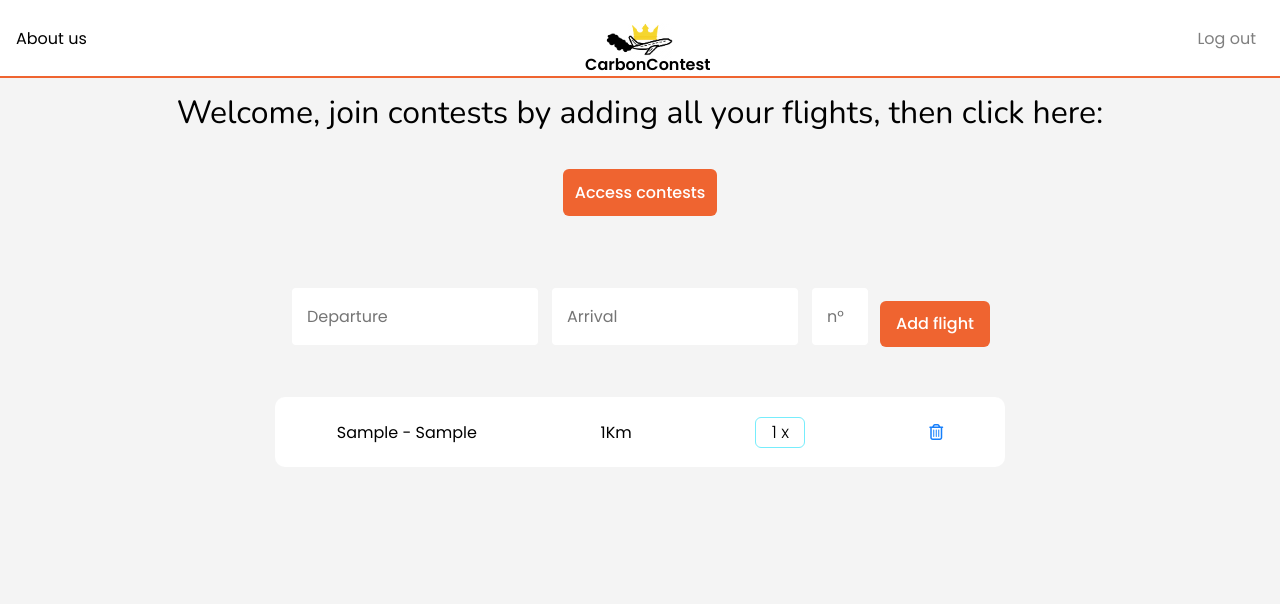
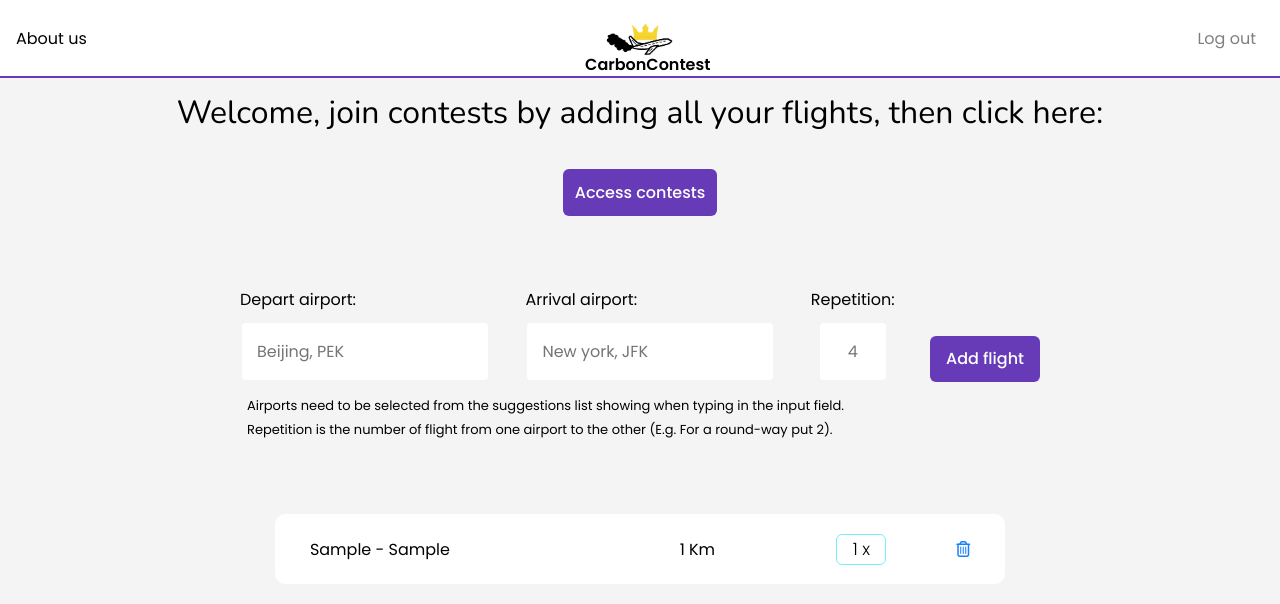
Before and after one commit to Aladeen1/footprint-travel-tracker, a Rails app: page / in a window 1280 px wide. Shown: the top 604 px of the page. Run offline with Rails 7, Linux system fonts and the light colour scheme; a user stored in the database is signed in; tables that the repository leaves empty hold one stand-in row (values such as "Sample post"); style sheets or scripts are compiled from the project's sources; some libraries are stand-ins or nearby versions.

Commit message:
Added validations and labels on searchbar

```diff
--- a/app/assets/stylesheets/config/_colors.scss
+++ b/app/assets/stylesheets/config/_colors.scss
@@ -9,7 +9,8 @@ $gray: #0E0000;
 $light-gray: #F4F4F4;
 
 
-$orange: #EF6430;
+$orange: #673ab7;
+// FF7A00 673ab7
 $light-blue: #76EDFC;
 
 $white: #ffffff;
--- a/app/assets/stylesheets/pages/_home.scss
+++ b/app/assets/stylesheets/pages/_home.scss
@@ -18,7 +18,6 @@
 
 	form {
 		display: flex;
-		width: 700px;
 		justify-content: space-between;
 		align-items: flex-end;
 	}
@@ -26,7 +25,31 @@
 	.form-container {
 		margin: 50px 0px;
 		display: flex;
-		justify-content: center;
+    	flex-direction: column;
+
+    	.form-input-container {
+    		width: 800px;
+    		display: flex;
+    		justify-content: space-between;
+    		align-items: flex-end;
+    	}
+
+    	.form-input-div {
+    		display: flex;
+    		flex-direction: column;
+
+    		#error-signal {
+    			padding: 5px;
+    			line-height: 180%;
+			    text-align: left;
+			    font-size: 13px;
+			    font-weight: 400;
+			    border: solid 2px #F4F4F4;
+			    width: fit-content;
+			    border-radius: 10px;
+			    margin-top: 5px;
+    		}
+    	}
 
 		input[type=text] {
 			width: 250px;
@@ -43,7 +66,9 @@
 		}
 
 		#flight_repetition {
-			width: 60px;
+			width: 70px;
+    		text-align: center;
+    		margin: auto;
 		}
 	}
 
@@ -68,17 +93,18 @@
 			color: white;
 		}
 	}
-
-	p {
-		text-align: center;
-	}
 }
 
 .suggestion {
 
+	display: flex;
+	flex-direction: column;
+	position: relative;
+
 	li {
 		min-width: 550px;
 		position: absolute;
+		top: 95px;
 		list-style: none;
 		border: solid 1px $light-blue;
     	border-radius: 6px;
@@ -131,4 +157,14 @@
 		padding: 15px;
 	}
 */
+
+	.inlist-stat-display {
+		width: 87px;
+		text-align: left;
+	}
+
+	.inlist-airport-display {
+		width: 300px;
+		text-align: left;
+	}
 }
--- a/app/javascript/packs/autocomplete.js
+++ b/app/javascript/packs/autocomplete.js
@@ -2,6 +2,7 @@ import axios from 'axios';
 import 'js-autocomplete/auto-complete.css';
 import autoComplete from 'js-autocomplete';
 import $ from "jquery";
+import { validateForm } from './validations';
 
 const proxy = 'https://cors-anywhere.herokuapp.com/';
 
@@ -9,7 +10,11 @@ var xhr;
 
 const departInput = document.getElementById('flight_depart');
 const arriveeInput = document.getElementById('flight_arrival');
+const repetitionInput = document.getElementById('flight_repetition');
+const form = document.getElementById('new_flight');
 let locationCoordinates = [];
+
+
 
 // Function calculating the distance between two points using geolocation coordinates
 
@@ -97,14 +102,14 @@ function renderSuggestion(data, input, type) {
 function boxDisappear(input, type) {
 	const box = document.getElementById(type);
 	document.addEventListener('click', (target) => {
-		if (box && !box.contains(event.target)) {
+		if (box && !box.contains(event.target) && document.getElementById('search')) {
 			 document.getElementById(type).style.display = "none";
 		}
 	})
 }
 
 // Function creating the autocomplete field using autocomplete.js library, it's a lightweight library from unsplash.
-// It doesn't work fully anymore because of Jquery and maintainance problem I think so I found a work around and it works well.
+// It doesn't work fully anymore because of Jquery and maintainance problem I think, so I found a work around.
 
 function createAutocomplete(input, type) {
 	let result;
@@ -129,8 +134,28 @@ function createAutocomplete(input, type) {
 
 // Listening to load event to see if we are on search page so we can create the autocomplete fields.
 
+window.addEventListener('load', () => {
+	if (document.getElementById('search')) {
+		console.log("here")
+		createAutocomplete(departInput, 'depart__suggestion');
+		createAutocomplete(arriveeInput, 'arrival__suggestion');
+		validateForm(form);
+	} else {
+		console.log("not here")
+	}
+})
 
-if (document.getElementById('search')) {
-	createAutocomplete(departInput, 'depart__suggestion');
-	createAutocomplete(arriveeInput, 'arrival__suggestion');
-}
+// document.addEventListener("turbolinks:load", function(event) {
+
+//   	if (document.getElementById('search')) {
+// 		console.log("here")
+// 		createAutocomplete(departInput, 'depart__suggestion');
+// 	    createAutocomplete(arriveeInput, 'arrival__suggestion');
+// 	} else {
+// 		console.log("not here")
+// 	}
+// })
+
+// document.addEventListener("DOMContentLoaded", () => {
+// 	console.log("contentloaded")
+// })
--- a/app/views/flights/new.html.erb
+++ b/app/views/flights/new.html.erb
@@ -1,4 +1,3 @@
-<%= javascript_pack_tag "autocomplete" %>
 
 <div id="search"></div>
 <div class="main-container">
@@ -14,40 +13,46 @@
 
 	<%= simple_form_for(@flight) do |f| %>
 
-
+		  	<div class="form-input-div">
+		  		<div class="form-input-container">
 				  	<div class="suggestion">
-			  <%= f.text_field :depart, placeholder: 'Departure', label:false %>
-			  <li id="depart__suggestion" style="display: none;">
-			  </li>
+				  		<%= f.label :depart, 'Depart airport:' %>
+					 	<%= f.text_field :depart, placeholder: 'Beijing, PEK' %>
+					  <li id="depart__suggestion" style="display: none;"></li>
 			      	</div>
 
 			  		<div class="suggestion">
-			  <%= f.text_field :arrival, placeholder: 'Arrival', label:false %>
-			  <li id="arrival__suggestion" style="display: none;">
-			  </li>
+			  			<%= f.label :arrival, 'Arrival airport:' %>
+					  	<%= f.text_field :arrival, placeholder: 'New york, JFK' %>
+					  	<li id="arrival__suggestion" style="display: none;"></li>
 			      	</div>
 
 			      	<div class="suggestion">
-			  <%= f.text_field :repetition, placeholder: 'n°', label:false %>
+			      		<%= f.label :repetition, 'Repetition:' %>
+					  	<%= f.text_field :repetition, placeholder: '4' %>
 			      	</div>
-
-	      	<!-- <div class="checkbox-styled-input"><i style="display: block;" class="fas fa-check"></i></div> -->
 
 			      	<%= f.hidden_field :distance %>
 	  				<%= f.hidden_field :iata_departure %>
 	  				<%= f.hidden_field :iata_arrival %>
 
 	  				<%= f.button :submit, "Add flight", class: "button-standard" %>
+		      	</div>
+		      	<p id="error-signal">Airports need to be selected from the suggestions list showing when typing in the input field.</br> Repetition is the number of flight from one airport to the other (E.g. For a round-way put 2).</p>
+	      	</div>
+
+	      	<!-- <div class="checkbox-styled-input"><i style="display: block;" class="fas fa-check"></i></div> -->
+
 		<% end %>
 	</div>
 	<% if user_signed_in? && @flights.length != 0 %>
 		<% @flights.each do |flight| %>
 			<ul class="listes-trajets">
-				<li><%= flight.depart %> - <%= flight.arrival %></li>
+				<li class="inlist-airport-display"><%= flight.depart %> - <%= flight.arrival %></li>
 				<% if flight.repetition != nil && flight.repetition != 0 %>
-					<li><%= (flight.distance.to_i * flight.repetition.to_i) %>Km</li>
+					<li class="inlist-stat-display"><%= (flight.distance.to_i * flight.repetition.to_i) %> Km</li>
 				<% else %>
-					<li><%= flight.distance %>Km</li>
+					<li class="inlist-stat-display"><%= flight.distance %> Km</li>
 				<% end %>
 				<div class="checkbox-styled-input"><%= flight.repetition %> x</div>
 				<%= link_to(flight, method: :delete) do %>
--- a/app/views/rankings/show.html.erb
+++ b/app/views/rankings/show.html.erb
@@ -28,7 +28,7 @@
 	</div>
 
 	<% if user_signed_in? && @user_status == 1 %>
-		<div class="div-ranking-user-action">
+		<div class="div-user-user-action">
 
 		<%= link_to new_ranking_path do %>
 			<i class="fas fa-plus-square"></i> Create new contest
```
Also changed, not shown: app/assets/stylesheets/pages/_user.scss (+37 -15 lines), app/javascript/packs/handlingRegistration.js (+17 -17 lines), app/javascript/packs/validations.js (added, +56 -0 lines). Lines whose indentation alone changed are shown as unchanged.
